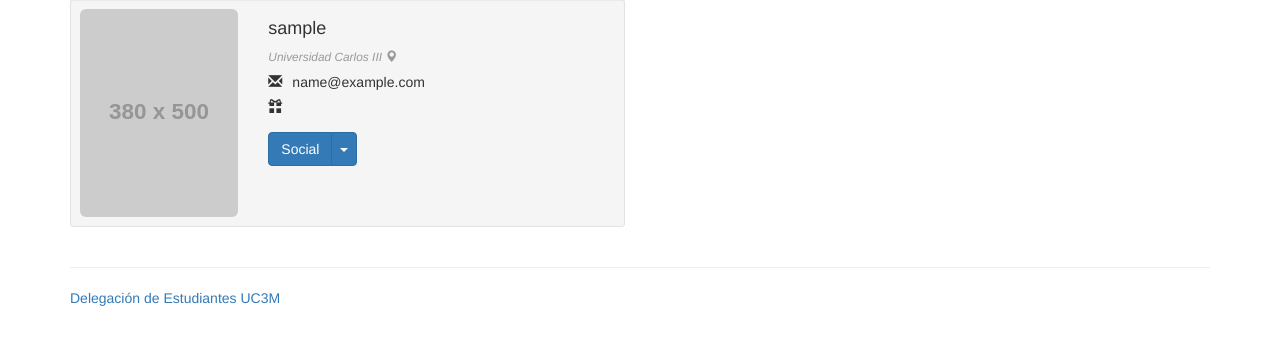
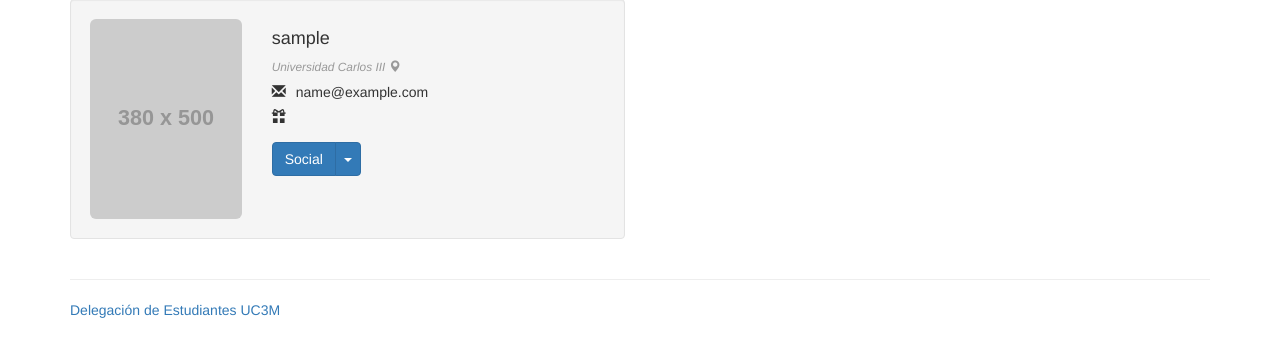
Before and after one commit to danayfm/pisado, a PHP site: page /pisado/cuenta.php in a window 1280 px wide. Shown: the part 51-408 px from the top of the page. Run offline with PHP 8.4, Linux system fonts and the light colour scheme; the visitor is signed in with stand-in values (Sample User, id 1); grey boxes labelled with a size stand in for pictures from a placeholder-image service; data that the repository does not hold is empty; some libraries are stand-ins or nearby versions.

Commit message:
Form login

```diff
--- a/tmpl/login.php
+++ b/tmpl/login.php
@@ -40,7 +40,7 @@
 	<div class="container">
     <div class="row">
         <div class="col-xs-12 col-sm-6 col-md-6">
-            <div class="well well-sm">
+            <div class="well ">
                 <div class="row">
                     <div class="col-sm-6 col-md-4">
                         <img src="http://placehold.it/380x500" alt="" class="img-rounded img-responsive" />
```
